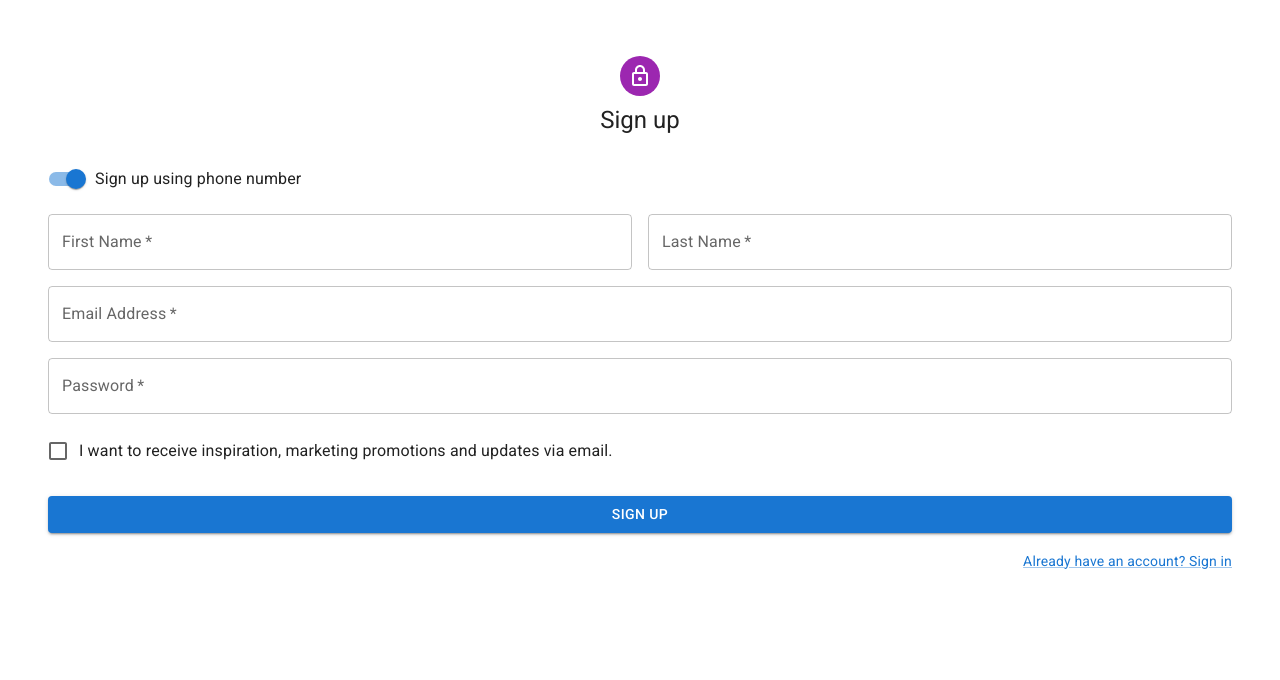
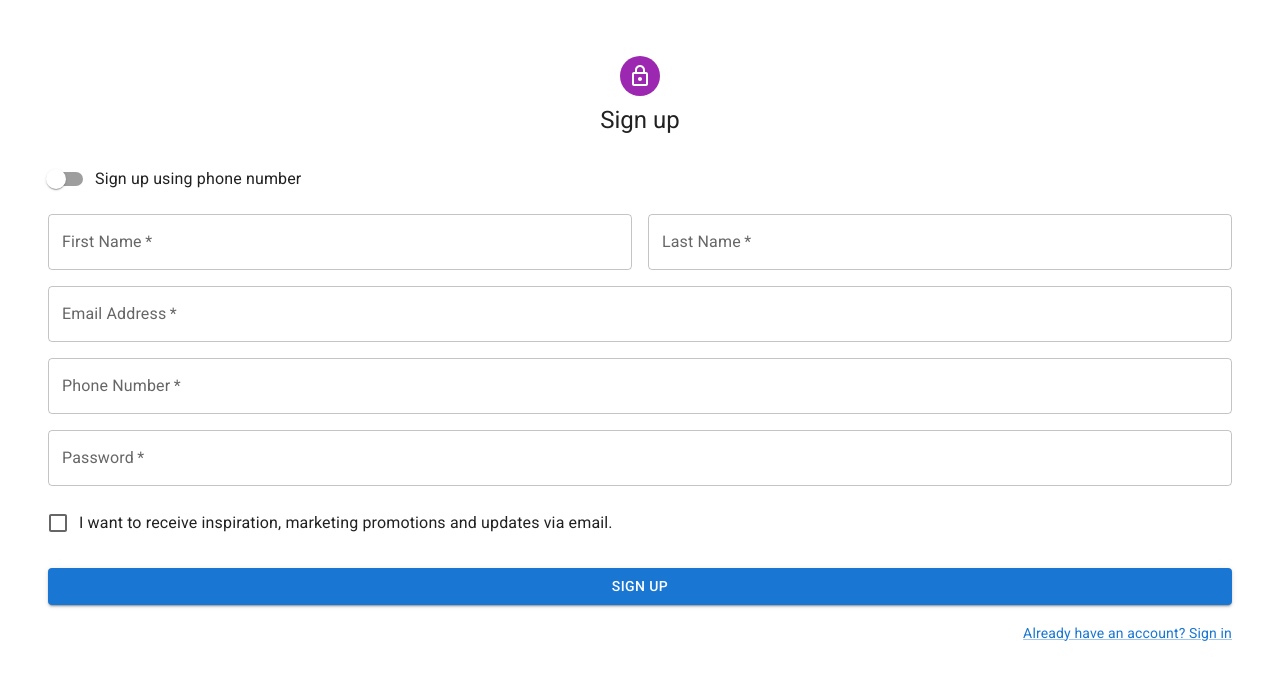
Before and after one commit to ayoubME/formikPok, a React (Create React App) app: page / in a window 1280 px wide. Shown: the top 680 px of the page. Built offline with nearby package versions, Linux system fonts and the light colour scheme.

Commit message:
Update UseForm.js

```diff
--- a/src/UseForm.js
+++ b/src/UseForm.js
@@ -11,7 +11,7 @@ import LockOutlinedIcon from '@mui/icons-material/LockOutlined'
 import Typography from '@mui/material/Typography'
 import { createTheme, ThemeProvider } from '@mui/material/styles'
 import Switch from '@mui/material/Switch'
-import { useFormik, withFormik } from 'formik'
+import { useFormik } from 'formik'
 import SignupSchema from './Form.validation'
 
 const theme = createTheme()
@@ -32,6 +32,7 @@ export default function SignUp() {
       email: '',
       password: '',
       usePhoneNumber: false,
+      phoneNumber: ''
     },
     onSubmit: (values) => {
       console.log(values)
@@ -62,7 +63,9 @@ export default function SignUp() {
           <Grid container spacing={2}>
             <Grid item xs={12} sm={12}>
               <FormControlLabel
-                control={<Switch defaultChecked />}
+                name="usePhoneNumber"
+                onChange={handleChange}
+                control={<Switch defaultChecked={values.usePhoneNumber} />}
                 label="Sign up using phone number"
               />
             </Grid>
@@ -115,6 +118,21 @@ export default function SignUp() {
               <TextField
                 required
                 fullWidth
+                id="phoneNumber"
+                label="Phone Number"
+                name="phoneNumber"
+                autoComplete="email"
+                value={values.phoneNumber}
+                onChange={handleChange}
+                onBlur={handleBlur}
+                error={errors.phoneNumber && touched.phoneNumber}
+                helperText={errors.phoneNumber}
+              />
+            </Grid>
+            <Grid item xs={12}>
+              <TextField
+                required
+                fullWidth
                 name="password"
                 label="Password"
                 type="password"
```
